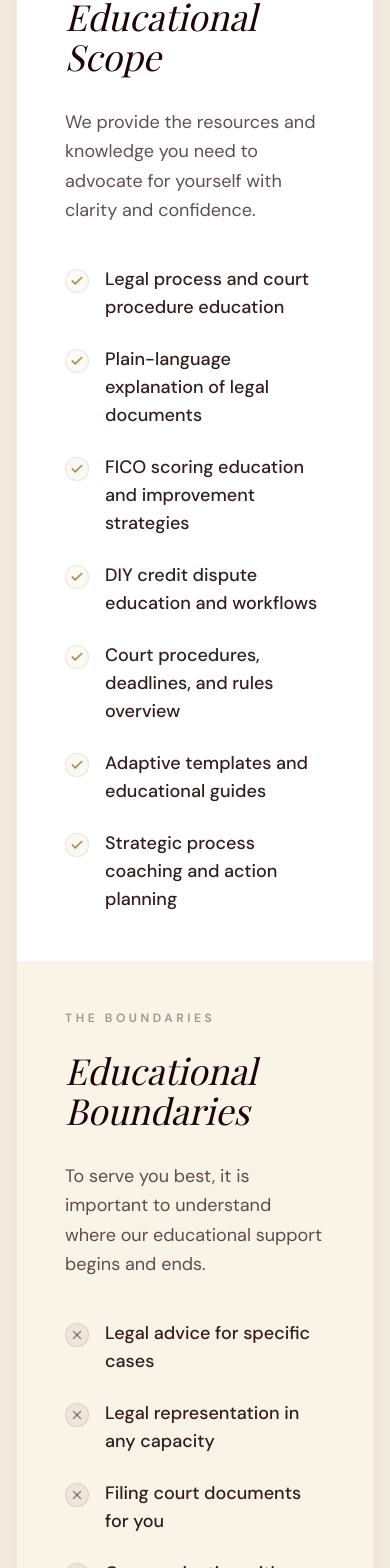
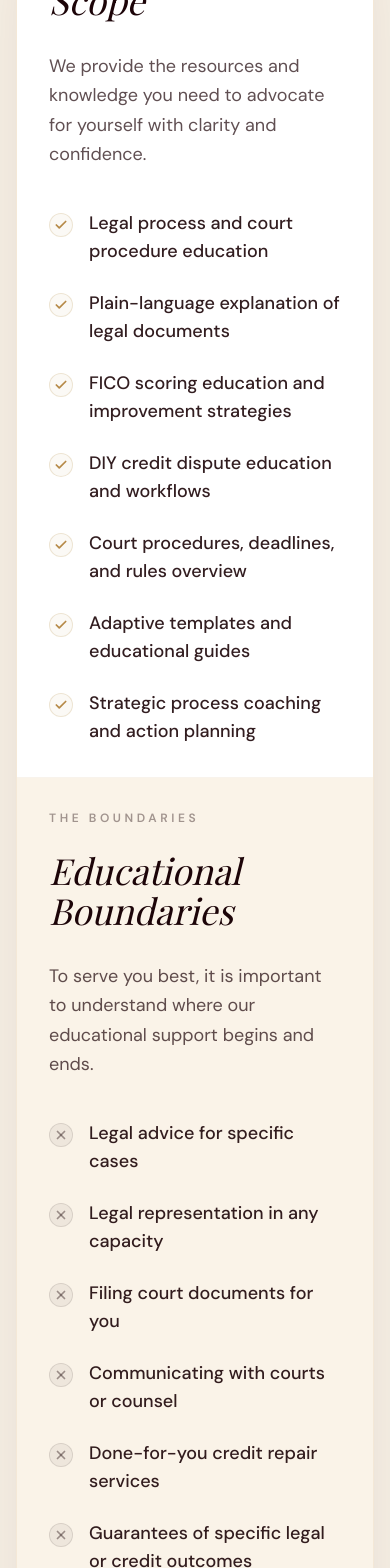
Before and after one commit to keish-awnna/digital-diva-site, a Next.js app: page /legal in a window 390 px wide. Shown: the part 5622-7190 px from the top of the page. Built offline with nearby package versions, Linux system fonts and the light colour scheme.

Commit message:
fix: ScopeSection responsive padding (p-8 sm:p-10 lg:p-16)

```diff
--- a/src/components/legal/ScopeSection.tsx
+++ b/src/components/legal/ScopeSection.tsx
@@ -47,7 +47,7 @@ export function ScopeSection() {
             {/* What I Do */}
             <Reveal
               direction="up"
-              className="p-12 lg:p-16 bg-white border-b lg:border-b-0 lg:border-r border-brand-gold/10"
+              className="p-8 sm:p-10 lg:p-16 bg-white border-b lg:border-b-0 lg:border-r border-brand-gold/10"
             >
               <h3 className="text-brand-gold font-sans uppercase tracking-[0.3em] text-xs font-bold mb-6">
                 The Focus
@@ -80,7 +80,7 @@ export function ScopeSection() {
             <Reveal
               direction="up"
               delay={0.2}
-              className="p-12 lg:p-16 bg-brand-ivory"
+              className="p-8 sm:p-10 lg:p-16 bg-brand-ivory"
             >
               <h3 className="text-brand-burgundy/40 font-sans uppercase tracking-[0.3em] text-xs font-bold mb-6">
                 The Boundaries
```
